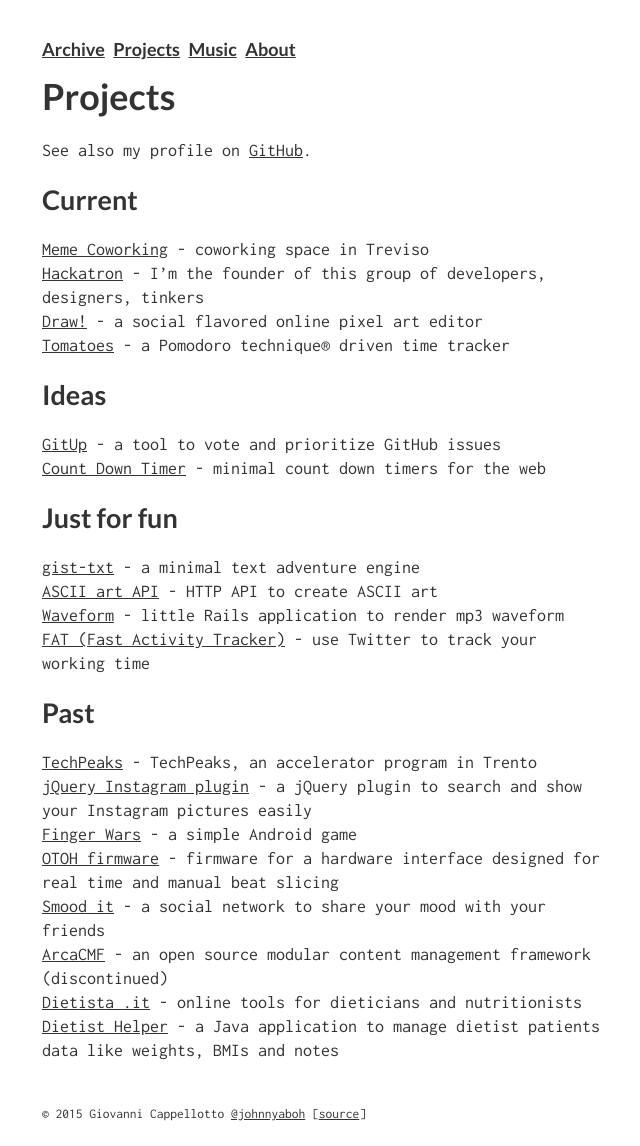
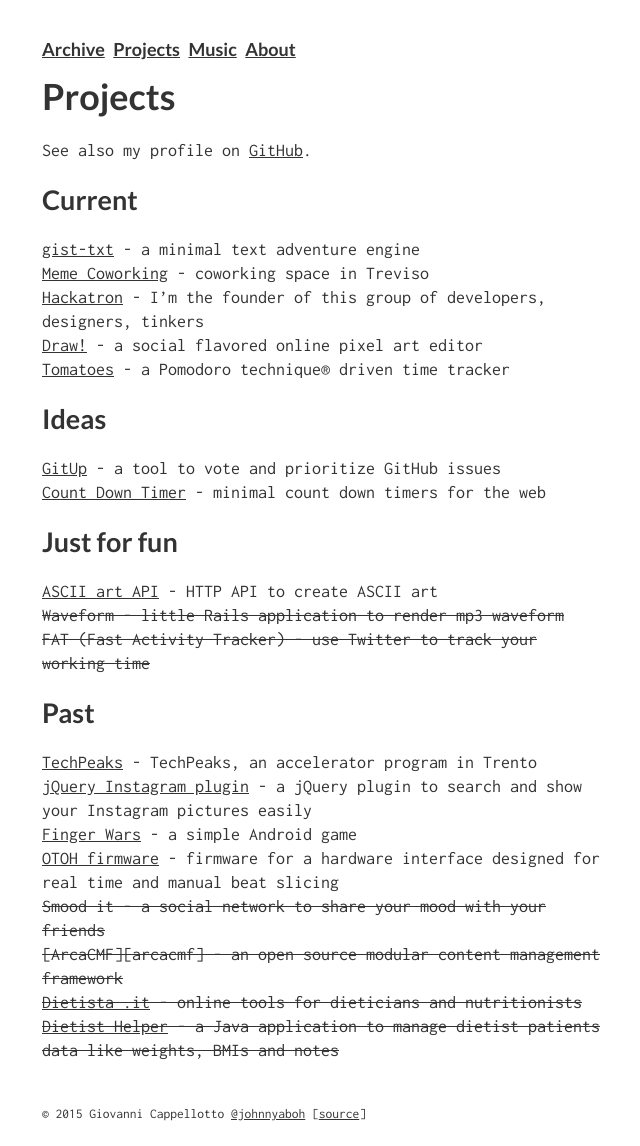
Before and after one commit to curlybracketshq/giovanni.curlybrackets.it, a Jekyll site: the page built from projects.markdown, in a window 1280 px wide. Shown: the whole page, without its empty margins (318-958 px from the left). Built offline with Jekyll 4.4.1, drawn with Linux system fonts in a browser that asks for light colours.

Commit message:
Update projects page
Strike (del) discontinued projects

```diff
--- a/projects.markdown
+++ b/projects.markdown
@@ -50,7 +46,7 @@
 [jQuery Instagram plugin][jquery_instagram] - a jQuery plugin to search and show your Instagram pictures easily<br/>
 [Finger Wars][finger_wars] - a simple Android game<br/>
 [OTOH firmware][otoh] - firmware for a hardware interface designed for real time and manual beat slicing<br/>
-[Smood it][smoodit] - a social network to share your mood with your friends<br/>
-[ArcaCMF][arcacmf] - an open source modular content management framework (discontinued)<br/>
-[Dietista .it][dietista] - online tools for dieticians and nutritionists<br/>
-[Dietist Helper][dietist_helper] - a Java application to manage dietist patients data like weights, BMIs and notes
+<del>Smood it - a social network to share your mood with your friends</del><br/>
+<del>[ArcaCMF][arcacmf] - an open source modular content management framework</del><br/>
+<del>[Dietista .it][dietista] - online tools for dieticians and nutritionists</del><br/>
+<del>[Dietist Helper][dietist_helper] - a Java application to manage dietist patients data like weights, BMIs and notes</del>
```
Also changed, not shown: other parts of projects.markdown (+3 -7 lines).
